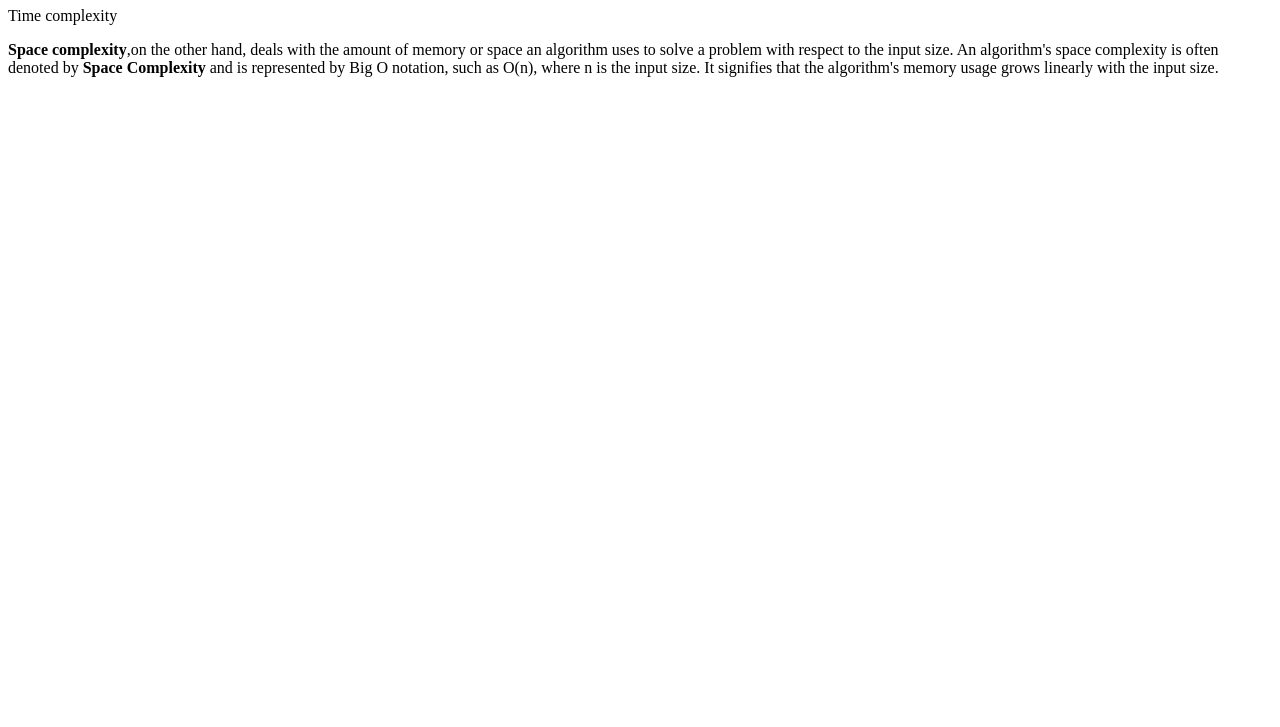
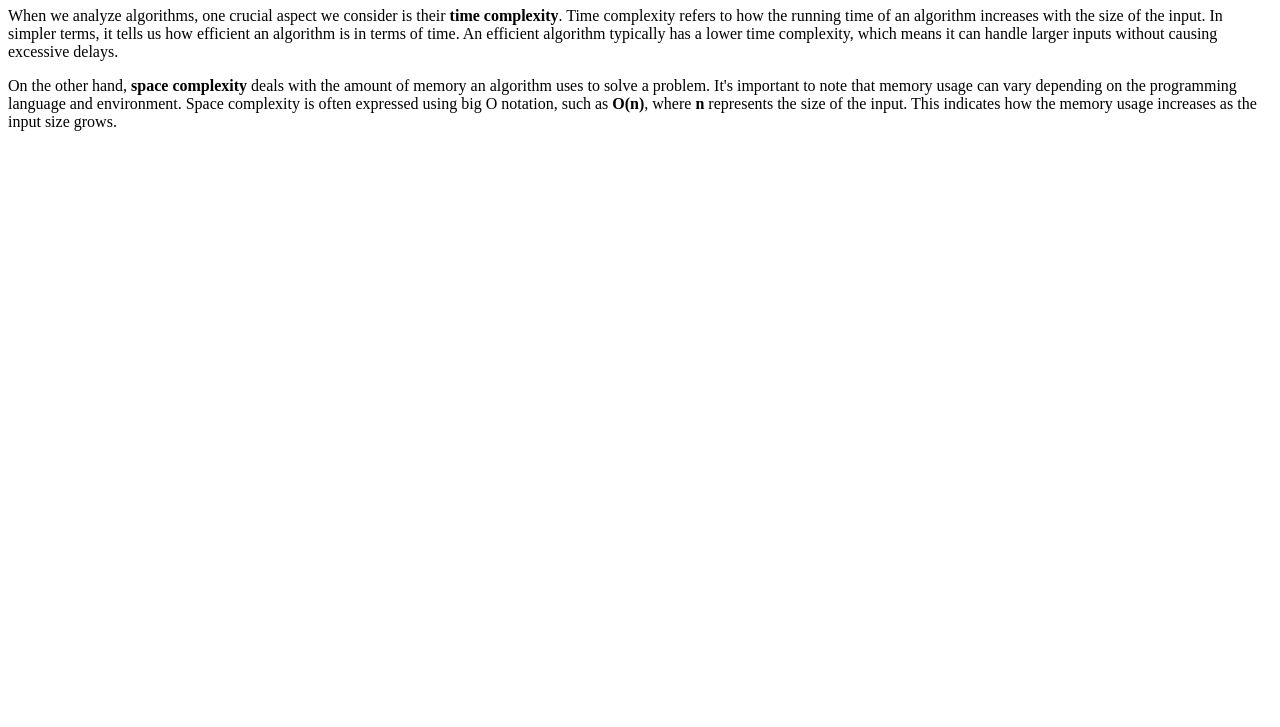
Before and after one commit to acciojob/time-and-space-complexity-aks-raj, a website: page main.html in a window 1280 px wide. Shown: the part 73-800 px from the top of the page. Drawn offline with Linux system fonts and the light colour scheme.

Commit message:
created a submission

```diff
--- a/main.html
+++ b/main.html
@@ -1,21 +1,15 @@
 <!DOCTYPE html>
+<html lang="en">
+<head>
+  <meta charset="UTF-8">
+  <meta name="viewport" content="width=device-width, initial-scale=1.0">
+  <title>Time and Space Complexity</title>
+</head>
+<body>
+  <h1>Understanding Time, Space, and Complexity</h1>
 
-<html>
+  <p>When we analyze algorithms, one crucial aspect we consider is their <strong>time complexity</strong>. Time complexity refers to how the running time of an algorithm increases with the size of the input. In simpler terms, it tells us how efficient an algorithm is in terms of time. An efficient algorithm typically has a lower time complexity, which means it can handle larger inputs without causing excessive delays.</p>
 
-<head>
-	<link rel="stylesheet" href="styles.css">
-</head>
-
-<body>
-
-	  <h1>Understanding Time, Space, and Complexity</h1>
-    <p>Time complexity</p>
-    <p><b>Space complexity</b>,on the other hand, deals with the amount of memory or space an algorithm uses to solve a problem with respect to the input size. An algorithm's space complexity is often denoted by <b>Space Complexity</b> and is represented by Big O notation, such as O(n), where n is the input size. It signifies that the algorithm's memory usage grows linearly with the input size.
-    </p>
-	<!-- the entire body must be written by student -->
-    <script type="text/javascript" src="./script.js">
-</script>
-
+  <p>On the other hand, <strong>space complexity</strong> deals with the amount of memory an algorithm uses to solve a problem. It's important to note that memory usage can vary depending on the programming language and environment. Space complexity is often expressed using big O notation, such as <strong>O(n)</strong>, where <strong>n</strong> represents the size of the input. This indicates how the memory usage increases as the input size grows.</p>
 </body>
-
 </html>
```
